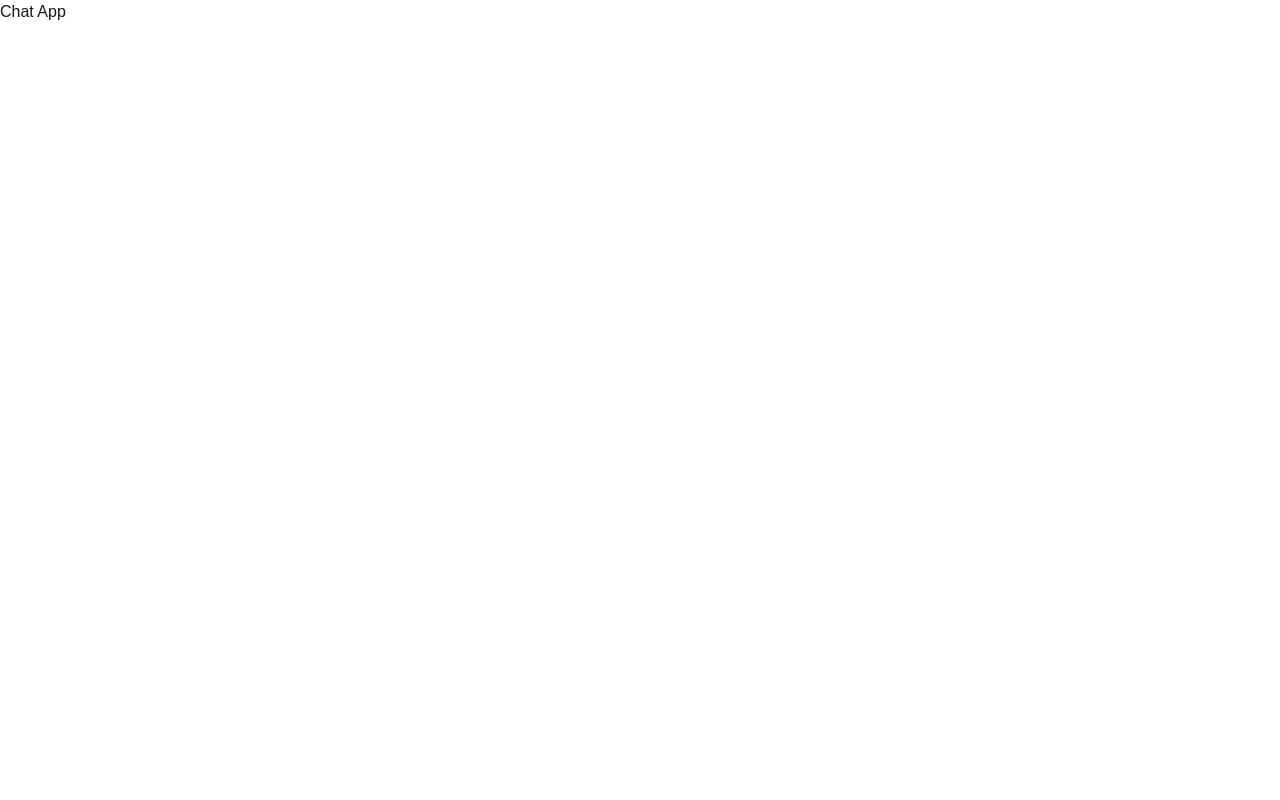
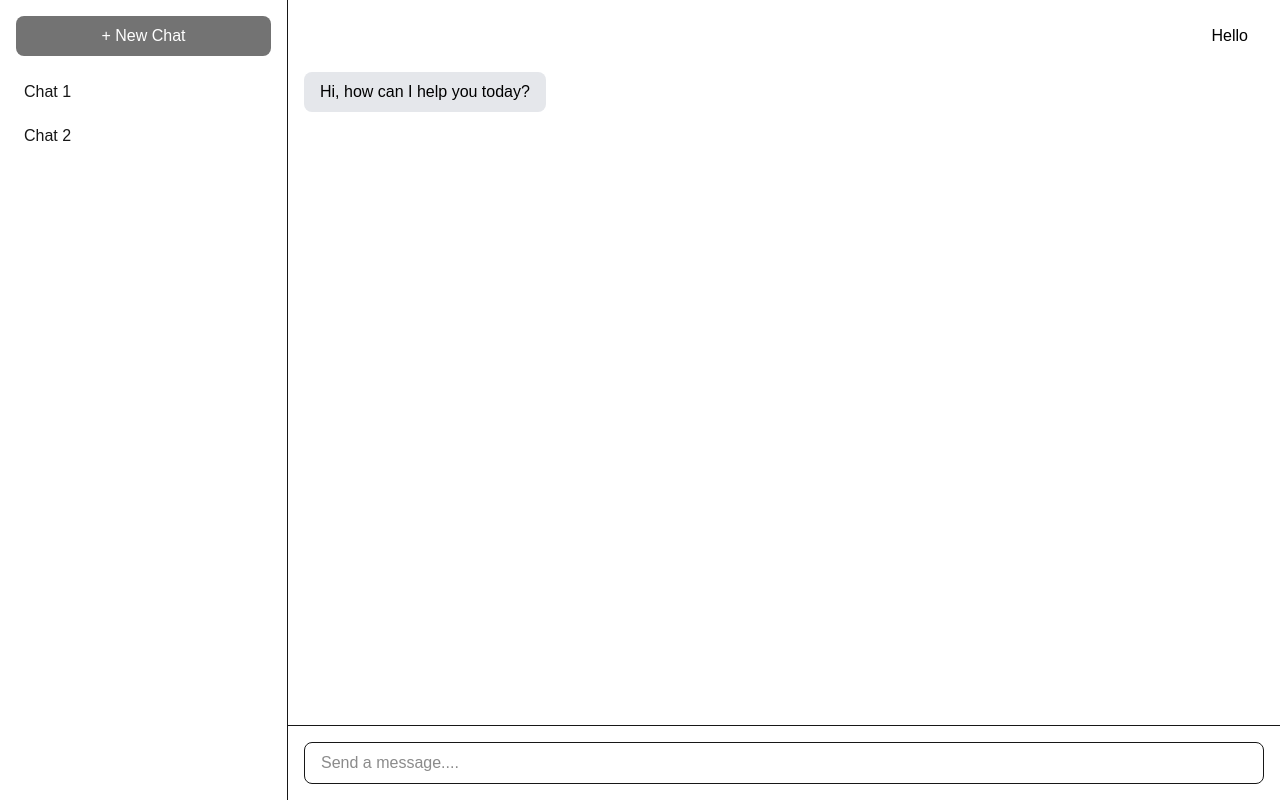
Before and after one commit to itz-prashant/ai-learning-js, a Next.js app in the folder 03/: page / in a window 1280 px wide. Built offline with nearby package versions, Linux system fonts and the light colour scheme.

Commit message:
feat: create dummy ui

```diff
--- a/03/src/app/page.tsx
+++ b/03/src/app/page.tsx
@@ -1,9 +1,12 @@
+import ChatWindow from "@/comppnents/ChatWindow";
+import Sidebar from "@/comppnents/Sidebar";
 
 
 export default function Home() {
   return (
-    <div>
-      Chat App
+    <div className="flex h-screen">
+      <Sidebar />
+      <ChatWindow />
     </div>
   );
 }
--- /dev/null
+++ b/03/src/comppnents/ChatInput.tsx
@@ -0,0 +1,15 @@
+import React from 'react'
+
+const ChatInput = () => {
+  return (
+    <div className='border-t p-4'>
+      <input
+        type="text"
+        placeholder='Send a message....'
+        className='w-full border rounded-lg px-4 py-2  outline-none'
+       />
+    </div>
+  )
+}
+
+export default ChatInput
--- /dev/null
+++ b/03/src/comppnents/ChatWindow.tsx
@@ -0,0 +1,18 @@
+import React from 'react'
+import ChatInput from './ChatInput'
+import Message from './Message'
+
+const ChatWindow = () => {
+  return (
+    <div className='flex flex-1 flex-col h-full'>
+      <div className="flex-1 overflow-y-auto p-4">
+        <Message role='user' message='Hello'/>
+        <Message role='assistant' message='Hi, how can I help you today?'/>
+      </div>
+
+      <ChatInput />
+    </div>
+  )
+}
+
+export default ChatWindow
--- /dev/null
+++ b/03/src/comppnents/Message.tsx
@@ -0,0 +1,22 @@
+"use client"
+
+type Props = {
+  role: "user" | "assistant";
+  message: string;
+};
+
+
+const Message = ({message, role}:Props) => {
+
+const isUser = role === "user";
+
+  return (
+    <div className={`flex mb-4 ${isUser ? "justify-end" : "justify-start"}`}>
+      <div className={`max-w-[70%] px-4 py-2 rounded-lg ${isUser ? "bg-white text-black" : "bg-gray-200 text-black"}`}>
+        {message}
+      </div>
+    </div>
+  )
+}
+
+export default Message
--- /dev/null
+++ b/03/src/comppnents/Sidebar.tsx
@@ -0,0 +1,23 @@
+import React from 'react'
+
+const Sidebar = () => {
+  return (
+    <div className='w-72 border-r h-full p-4'>
+      <button className="w-full bg-neutral-500 text-white py-2 rounded-lg mb-4 cursor-pointer">
+        + New Chat
+      </button>
+
+      <div className="space-y-1">
+        <div className="p-2 rounded hover:bg-neutral-500 cursor-pointer">
+          Chat 1
+        </div>
+
+        <div className="p-2 rounded hover:bg-neutral-500 cursor-pointer">
+          Chat 2
+        </div>
+      </div>
+    </div>
+  )
+}
+
+export default Sidebar
```
